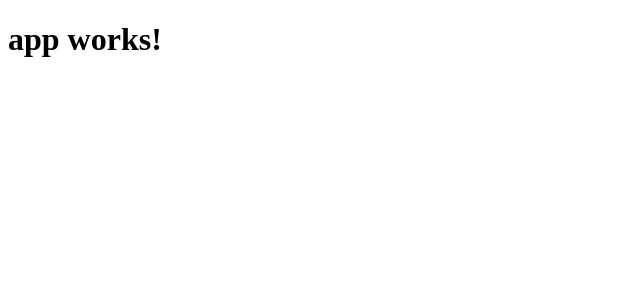
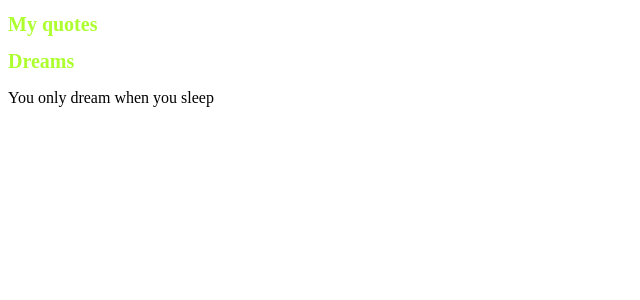
Before and after one commit to jvalentik/styling-app, an Angular app: page / in a window 1280 px wide. Shown: the top 300 px of the page, without its empty margins (0-640 px from the left). Built offline with nearby package versions, Linux system fonts and the light colour scheme.

Commit message:
global styles

```diff
--- a/src/app/app.component.html
+++ b/src/app/app.component.html
@@ -1,3 +1,4 @@
 <h1>
   {{ title }}
 </h1>
+<app-quote></app-quote>
--- a/src/app/app.component.ts
+++ b/src/app/app.component.ts
@@ -6,5 +6,5 @@ import { Component } from '@angular/core';
   styleUrls: ['./app.component.css']
 })
 export class AppComponent {
-  title = 'app works!';
+  title = 'My quotes';
 }
--- a/src/app/app.module.ts
+++ b/src/app/app.module.ts
@@ -4,10 +4,12 @@ import { FormsModule } from '@angular/forms';
 import { HttpModule } from '@angular/http';
 
 import { AppComponent } from './app.component';
+import { QuoteComponent } from './quote/quote.component';
 
 @NgModule({
   declarations: [
-    AppComponent
+    AppComponent,
+    QuoteComponent
   ],
   imports: [
     BrowserModule,
--- /dev/null
+++ b/src/app/quote/quote.component.html
@@ -0,0 +1,2 @@
+<h1>Dreams</h1>
+<p>You only dream when you sleep</p>
--- /dev/null
+++ b/src/app/quote/quote.component.ts
@@ -0,0 +1,15 @@
+import { Component, OnInit } from '@angular/core';
+
+@Component({
+  selector: 'app-quote',
+  templateUrl: './quote.component.html',
+  styleUrls: ['./quote.component.css']
+})
+export class QuoteComponent implements OnInit {
+
+  constructor() { }
+
+  ngOnInit() {
+  }
+
+}
--- a/src/styles.css
+++ b/src/styles.css
@@ -1 +1,5 @@
 /* You can add global styles to this file, and also import other style files */
+h1 {
+  font-size: 20px;
+  color: greenyellow;
+}
```
Also changed, not shown: src/app/quote/quote.component.css (added), 1 other file (tests, documents, lock files or other folders).
